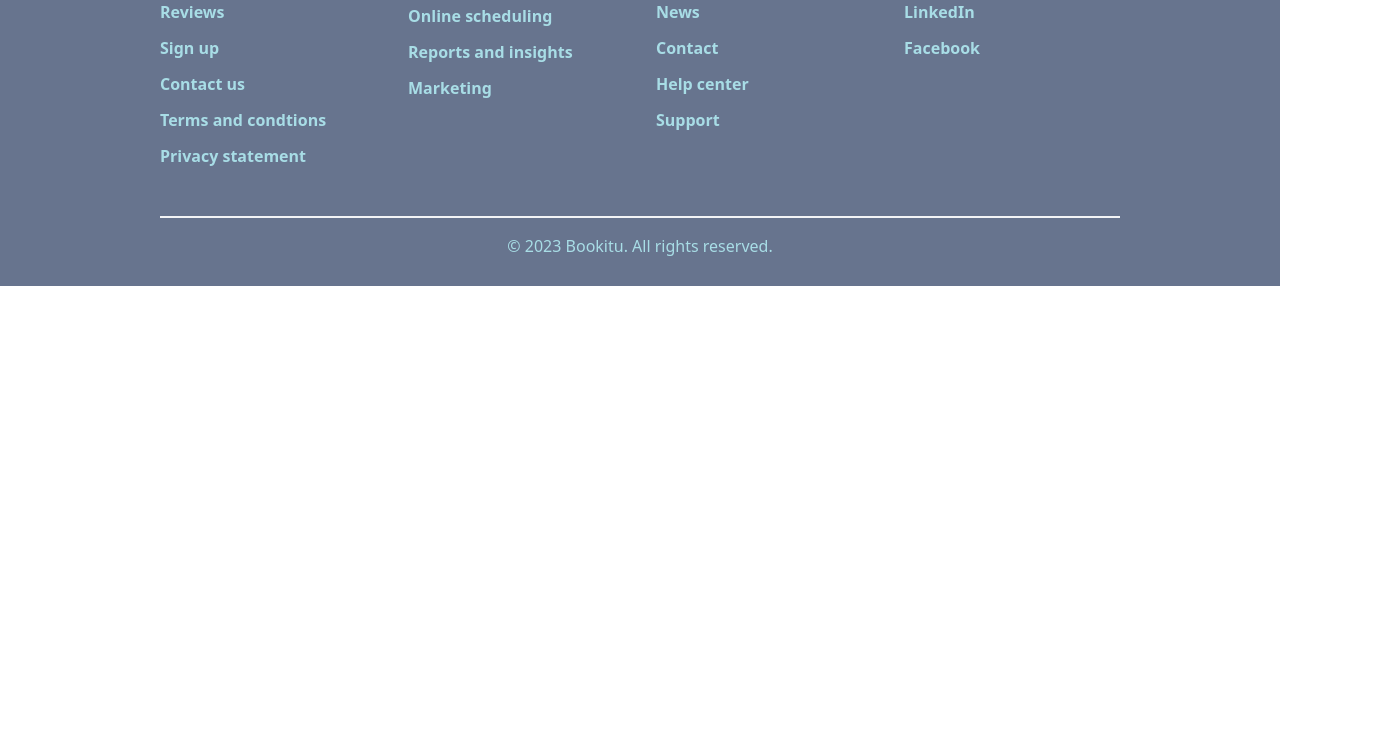
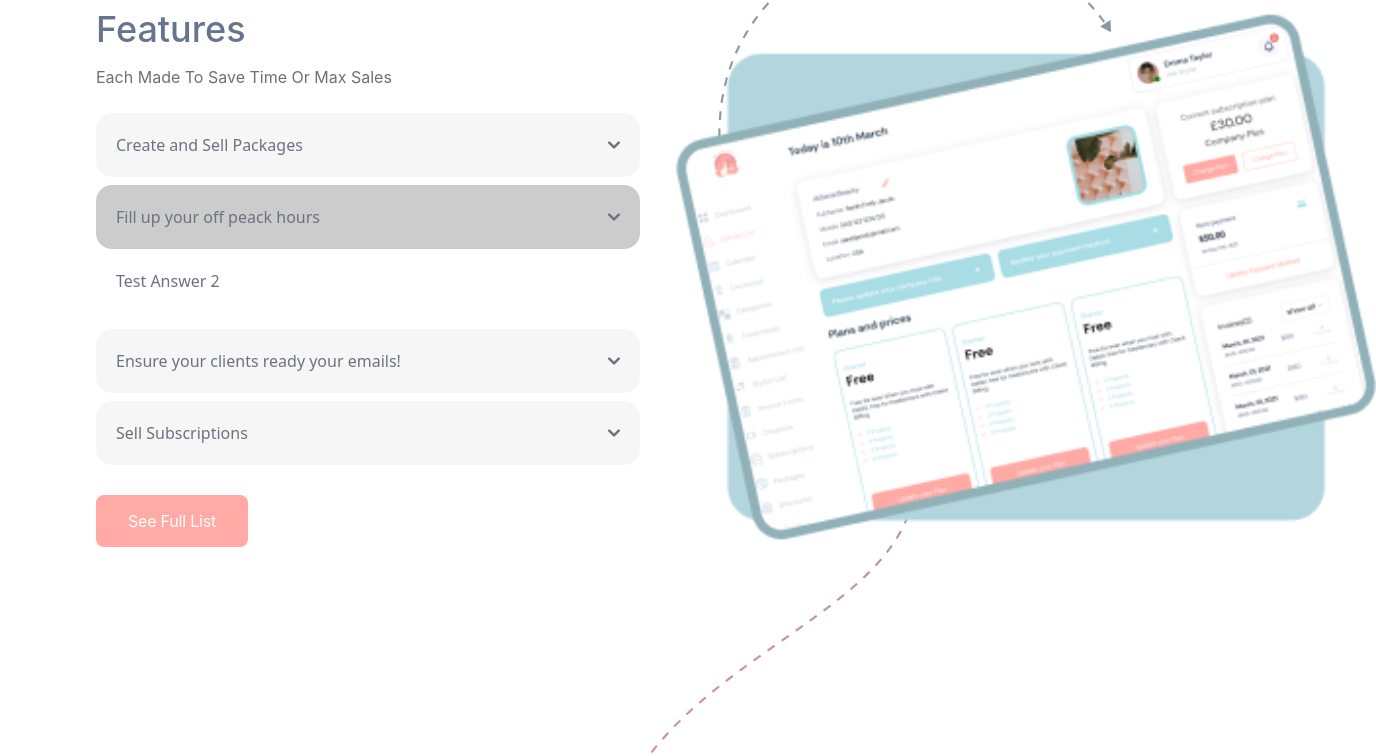
Before and after one commit to babulakterfsd/beautycutie, a Next.js app: page / in a window 1280 px wide. Shown: the part 2030-2786 px from the top of the page, 1376 px wide, since content can reach past the window. Before the commit the page ends 2316 px from the top, so only its background shows below. Built offline with nearby package versions, Linux system fonts and the light colour scheme.

Commit message:
home banner ongoing

```diff
--- /dev/null
+++ b/src/components/FeatureAccordion.tsx
@@ -0,0 +1,103 @@
+import { useState } from 'react';
+
+export default function FAccordion() {
+  const [openAccordion, setOpenAccordion] = useState<number | null>(1 || null);
+
+  const handleAccordionClick = (index: any) => {
+    if (openAccordion === index) {
+      setOpenAccordion(null);
+    } else {
+      setOpenAccordion(index);
+    }
+  };
+
+  return (
+    <div
+      id="accordion-collapse"
+      data-accordion="collapse"
+      className="lg:mt-6 lg:h-[350px]"
+    >
+      {accordionData.map((item, index) => (
+        <div key={index} className="lg:my-2">
+          <h2 id={`accordion-collapse-heading-${index + 1}`}>
+            <button
+              type="button"
+              className={`flex items-center justify-between w-full p-5 font-medium rounded-2xl text-left text-gray-500  ${
+                openAccordion === index ? 'bg-[#ccc]' : 'bg-[#F6F6F6]'
+              }`}
+              data-accordion-target={`#accordion-collapse-body-${index + 1}`}
+              aria-expanded={openAccordion === index ? 'true' : 'false'}
+              aria-controls={`accordion-collapse-body-${index + 1}`}
+              onClick={() => handleAccordionClick(index)}
+            >
+              <span>{item.question}</span>
+              <svg
+                data-accordion-icon
+                className={`w-3 h-3 rotate-180 shrink-0 ${
+                  openAccordion === index ? 'transform rotate-0' : ''
+                }`}
+                aria-hidden="true"
+                xmlns="http://www.w3.org/2000/svg"
+                fill="none"
+                viewBox="0 0 10 6"
+              >
+                <path
+                  stroke="currentColor"
+                  strokeLinecap="round"
+                  strokeLinejoin="round"
+                  strokeWidth="2"
+                  d="M9 5 5 1 1 5"
+                />
+              </svg>
+            </button>
+          </h2>
+          <div
+            id={`accordion-collapse-body-${index + 1}`}
+            className={`${openAccordion === index ? '' : 'hidden'}`}
+            aria-labelledby={`accordion-collapse-heading-${index + 1}`}
+          >
+            <div className="p-5">{item.answer}</div>
+          </div>
+        </div>
+      ))}
+    </div>
+  );
+}
+
+// Define accordion data
+const accordionData = [
+  {
+    question: 'Create and Sell Packages',
+    answer: (
+      <div>
+        <p className="mb-2 text-gray-500 dark:text-gray-400">
+          assign and track job withn your teams’s chat conversations
+        </p>
+      </div>
+    ),
+  },
+  {
+    question: 'Fill up your off peack hours',
+    answer: (
+      <div>
+        <p className="mb-2 text-gray-500 dark:text-gray-400">Test Answer 2</p>
+      </div>
+    ),
+  },
+  {
+    question: 'Ensure your clients ready your emails!',
+    answer: (
+      <div>
+        <p className="mb-2 text-gray-500 dark:text-gray-400">Test Answer 3</p>
+      </div>
+    ),
+  },
+  {
+    question: 'Sell Subscriptions',
+    answer: (
+      <div>
+        <p className="mb-2 text-gray-500 dark:text-gray-400">Test Answer 4</p>
+      </div>
+    ),
+  },
+];
--- /dev/null
+++ b/src/components/FeatureAndCurious.tsx
@@ -0,0 +1,68 @@
+'use client';
+
+import Image from 'next/image';
+import Bluishimg from '../../public/assets/images/bluishfeaturehomeimg.png';
+import Reddishimg from '../../public/assets/images/reddishfeaturehomeimg.png';
+import Styles from '../styles/home.module.css';
+import FAccordion from './FeatureAccordion';
+
+const FeatureAndCurious = () => {
+  return (
+    <section
+      className={`${Styles.featureandcuriousBg} lg:mt-32 min-h-screen  lg:py-20`}
+    >
+      <div className="features grid grid-cols-12 justify-center">
+        {/* feature text */}
+        <div className="col-span-12 lg:col-span-6 lg:pl-24">
+          <h3 className="text-[#67748E] font-inter lg:font-medium capitalize lg:text-4xl lg:mb-4">
+            Features
+          </h3>
+          <p className="text-[#707070] font-inter capitalize">
+            Each made to save time or max sales
+          </p>
+          <FAccordion />
+          <button className="bg-primary text-center rounded-lg lg:px-8 lg:py-[14px] text-white font-inter lg:tracking-[-0.205px] lg:mt-8">
+            See Full List
+          </button>
+        </div>
+        {/* feature image */}
+        <div className="col-span-12 lg:col-span-6">
+          <Image
+            src={Bluishimg}
+            alt="bluish feature image"
+            width={700}
+            height={500}
+            className="object-contain  lg:absolute lg:-right-24"
+          />
+        </div>
+      </div>
+      <div className="curious grid grid-cols-12 justify-center lg:gap-x-20 lg:mt-52">
+        {/* curious image */}
+        <div className="col-span-12 lg:col-span-6">
+          <Image
+            src={Reddishimg}
+            alt="reddish feature image"
+            width={700}
+            height={500}
+            className="object-contain"
+          />
+        </div>
+        {/* curious text */}
+        <div className="col-span-12 lg:col-span-6">
+          <h3 className="text-[#67748E] font-inter lg:font-medium capitalize lg:text-4xl lg:mb-6">
+            Curious how it works?
+          </h3>
+          <p className="text-[#707070] font-inter capitalize lg:mb-5">
+            It’s unbelievably flexible
+          </p>
+          <p className="text-[#67748E] font-inter lg:text-[1.2rem] lg:leading-[30px] lg:w-[420px]">
+            Create an account in 30 sec and experience it yourself. <br /> No
+            credit cards needed. No commitment.Free for 45 days
+          </p>
+        </div>
+      </div>
+    </section>
+  );
+};
+
+export default FeatureAndCurious;
--- a/src/components/Home.client.tsx
+++ b/src/components/Home.client.tsx
@@ -1,4 +1,5 @@
 import Banner from './Banner';
+import FeatureAndCurious from './FeatureAndCurious';
 import WhyChoosingUs from './WhyChoosingUs';
 
 const Home = () => {
@@ -6,6 +7,7 @@ const Home = () => {
     <section>
       <Banner />
       <WhyChoosingUs />
+      <FeatureAndCurious />
     </section>
   );
 };
--- a/src/styles/home.module.css
+++ b/src/styles/home.module.css
@@ -6,3 +6,12 @@
         background-position: -20px 150px;
     }
 }
+
+@media screen and (min-width: 1200px) {
+    .featureandcuriousBg {
+        background: url('../../public/assets/images/verticlesnakearrow.png');
+        background-repeat: no-repeat;
+        background-size: contain;
+        background-position: 600px 0px;
+    }
+}
```
Also changed, not shown: public/assets/images/bluishfeaturehomeimg.png (added), public/assets/images/reddishfeaturehomeimg.png (added), tailwind.config.js (line endings or trailing spaces).
